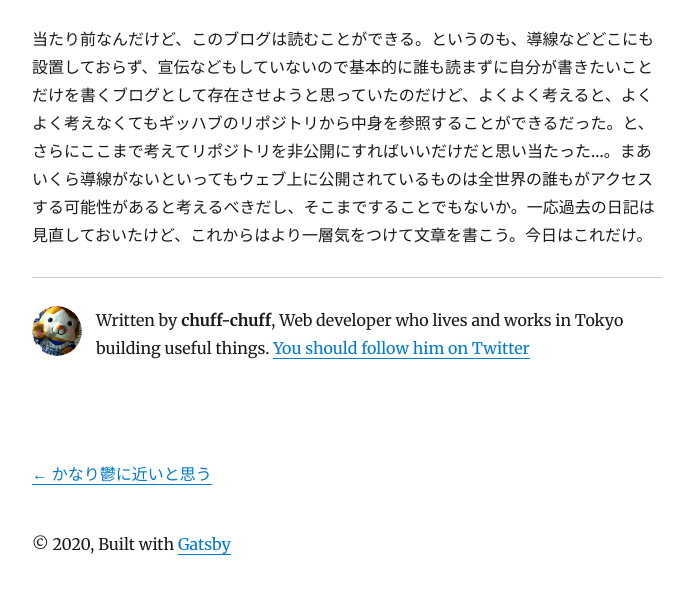
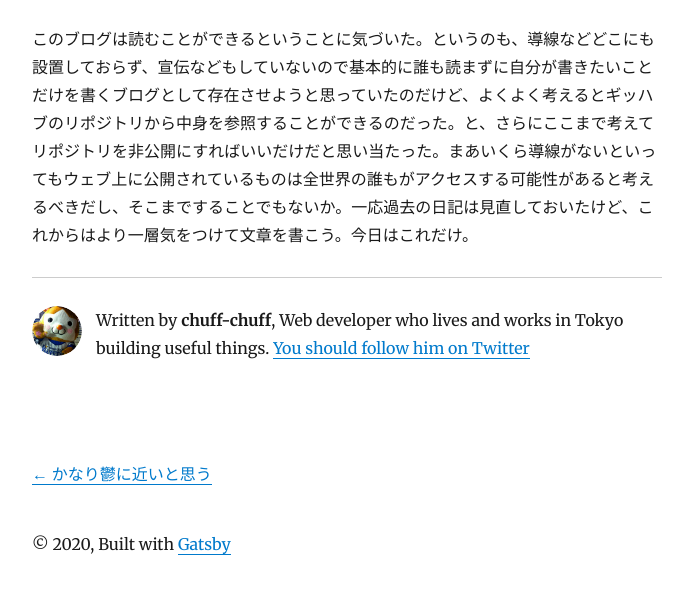
Before and after one commit to chuff-chuff/diary.chuff-chuff.dev, a Gatsby site: page /2020-08-04-01-44-43/ in a window 1280 px wide. Shown: the part 214-808 px from the top of the page, without its empty margins (293-978 px from the left). Built offline with nearby package versions, Linux system fonts and the light colour scheme; Gatsby itself is replaced by a stand-in of ours; some packages are replaced by stand-ins of ours.

Commit message:
Update Blog “2020-08-04-01-44-43”

```diff
--- a/content/blog/2020-08-04-01-44-43.md
+++ b/content/blog/2020-08-04-01-44-43.md
@@ -2,4 +2,4 @@
 title: よく考えるとこのブログは読むことができる
 date: 2020-08-03T16:44:24.060Z
 ---
-当たり前なんだけど、このブログは読むことができる。というのも、導線などどこにも設置しておらず、宣伝などもしていないので基本的に誰も読まずに自分が書きたいことだけを書くブログとして存在させようと思っていたのだけど、よくよく考えると、よくよく考えなくてもギッハブのリポジトリから中身を参照することができるだった。と、さらにここまで考えてリポジトリを非公開にすればいいだけだと思い当たった…。まあいくら導線がないといってもウェブ上に公開されているものは全世界の誰もがアクセスする可能性があると考えるべきだし、そこまですることでもないか。一応過去の日記は見直しておいたけど、これからはより一層気をつけて文章を書こう。今日はこれだけ。
+このブログは読むことができるということに気づいた。というのも、導線などどこにも設置しておらず、宣伝などもしていないので基本的に誰も読まずに自分が書きたいことだけを書くブログとして存在させようと思っていたのだけど、よくよく考えるとギッハブのリポジトリから中身を参照することができるのだった。と、さらにここまで考えてリポジトリを非公開にすればいいだけだと思い当たった。まあいくら導線がないといってもウェブ上に公開されているものは全世界の誰もがアクセスする可能性があると考えるべきだし、そこまですることでもないか。一応過去の日記は見直しておいたけど、これからはより一層気をつけて文章を書こう。今日はこれだけ。
```
